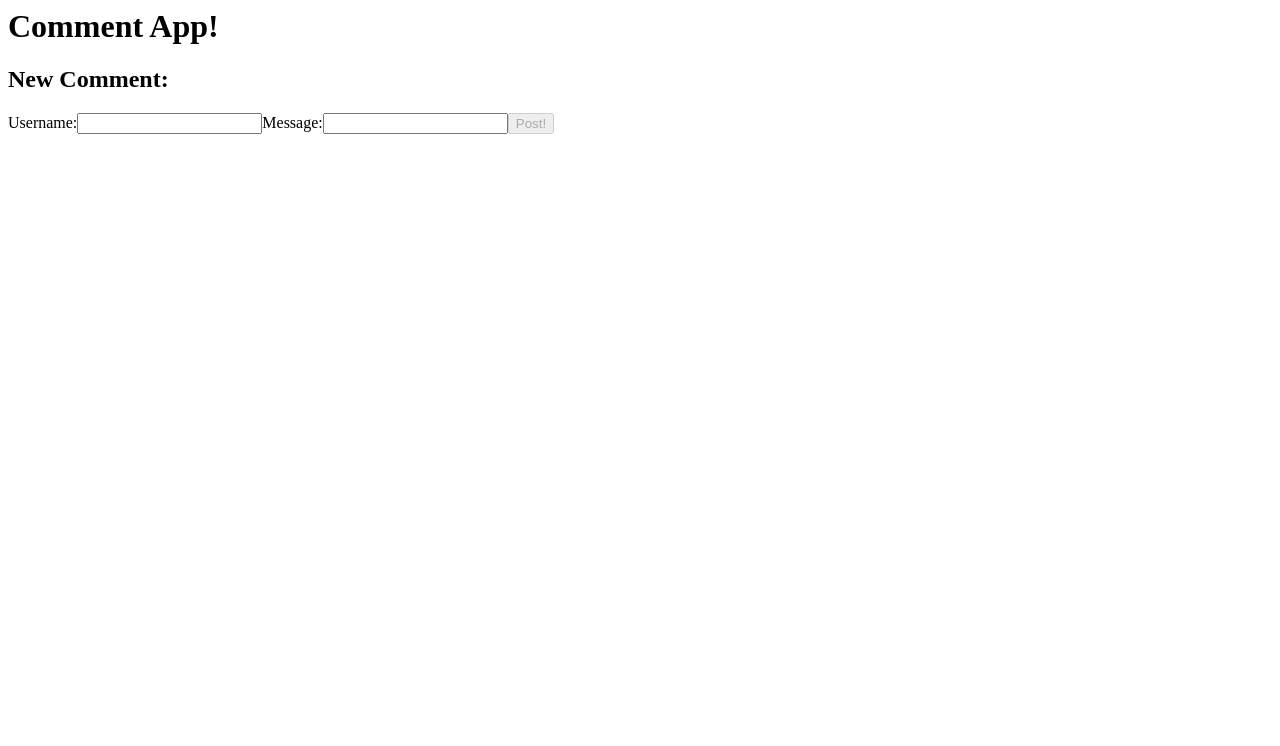
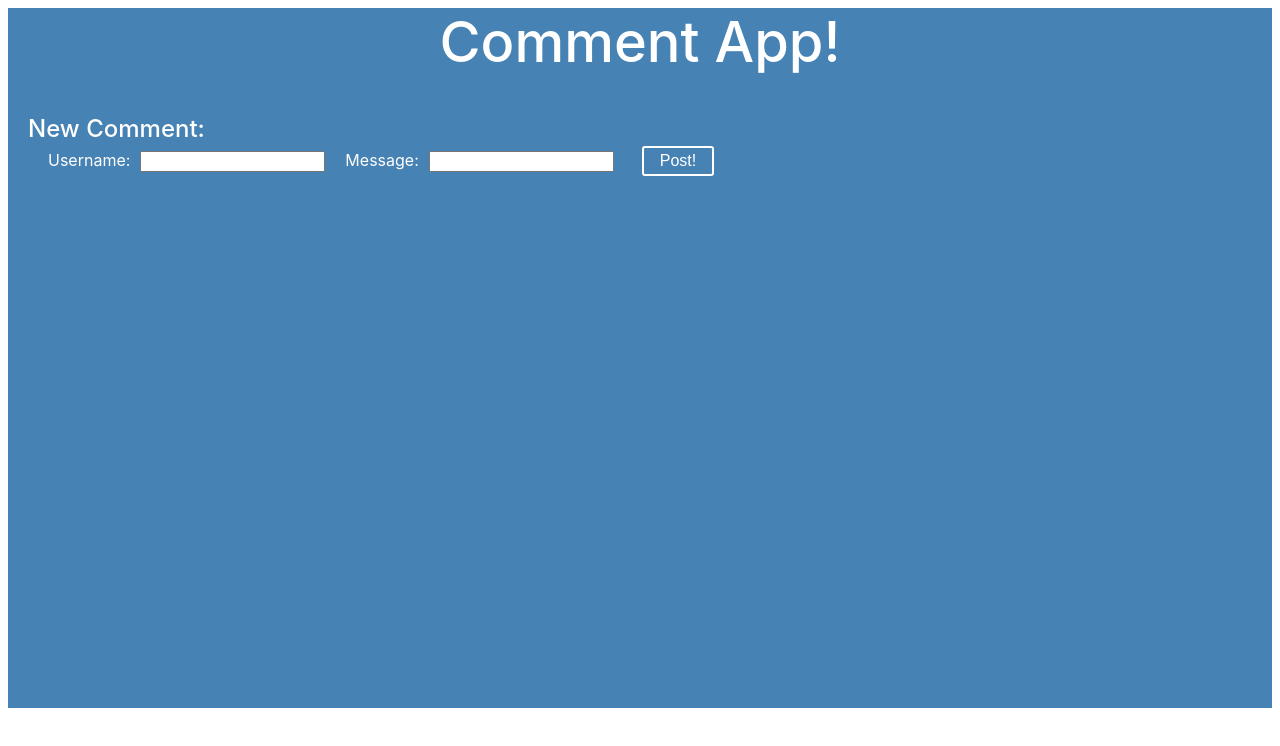
Before and after one commit to brendanm88/cis_197_hw4_react, a React (Vite) app: page / in a window 1280 px wide. Shown: the top 746 px of the page. Built offline with nearby package versions, Linux system fonts and the light colour scheme.

Commit message:
commit 10.13 1

```diff
--- a/package.json
+++ b/package.json
@@ -26,6 +26,7 @@
     "react": "^17.0.2",
     "react-dom": "^17.0.2",
     "redux": "^4.1.1",
+    "styled-components": "^5.3.1",
     "tailwindcss": "^2.2.16",
     "uuid": "^8.3.2"
   },
--- a/src/components/App.js
+++ b/src/components/App.js
@@ -1,24 +1,29 @@
 import React, { Component, useEffect, useState } from 'react'
 import CommentContainer from './CommentContainer'
 import NewPost from './NewPost'
+import { GlobalStyle, Title } from './StyleComps'
 
 const App = () => {
   const [comList, updateComList] = useState([])
-  const addComment = comment => {
-    updateComList(arr => [...arr, comment])
-    // list.push(comment)
-  }
 
   return (
     <div>
-      <h1>
-        Comment App!
-      </h1>
-      <NewPost d={0} list={comList} update={addComment} />
-      <CommentContainer
-        depth={0}
-        commentList={comList}
-      />
+      <GlobalStyle>
+        <div style={{
+          backgroundColor: 'steelblue',
+          height: '700px',
+        }}
+        >
+          <Title>
+            Comment App!
+          </Title>
+          <NewPost d={0} list={comList} update={updateComList} />
+          <CommentContainer
+            depth={0}
+            commentList={comList}
+          />
+        </div>
+      </GlobalStyle>
     </div>
   )
 }
--- a/src/components/Comment.js
+++ b/src/components/Comment.js
@@ -3,6 +3,7 @@ import React, { useEffect, useState } from 'react'
 import { v4 as uuidv4 } from 'uuid'
 import PropTypes from 'prop-types'
 import NewPost from './NewPost'
+import { ButtonWrapper } from './StyleComps'
 
 const Comment = ({ d, comment }) => {
   const { name, body } = comment
@@ -83,7 +84,11 @@ const Comment = ({ d, comment }) => {
           Replies:
           {replies}
         </p>
-        <button
+        <ButtonWrapper
+          style={{
+            background: 'white',
+            color: 'steelblue',
+          }}
           type="button"
           onClick={() => {
             setReplies(replies + 1)
@@ -91,15 +96,28 @@ const Comment = ({ d, comment }) => {
           }}
         >
           Reply
-        </button>
+        </ButtonWrapper>
 
-        <button type="button" onClick={() => setVotes(votes + 1)}>UpVote</button>
-        <button
+        <ButtonWrapper
+          style={{
+            background: 'white',
+            color: 'steelblue',
+          }}
+          type="button"
+          onClick={() => setVotes(votes + 1)}
+        >
+          UpVote
+        </ButtonWrapper>
+        <ButtonWrapper
+          style={{
+            background: 'white',
+            color: 'steelblue',
+          }}
           type="button"
           onClick={() => setVotes(votes - 1)}
         >
           DownVote
-        </button>
+        </ButtonWrapper>
         <NewPost d={depth + 1} />
       </div>
     )
@@ -172,7 +190,11 @@ const Comment = ({ d, comment }) => {
         Replies:
         {replies}
       </p>
-      <button
+      <ButtonWrapper
+        style={{
+          background: 'white',
+          color: 'steelblue',
+        }}
         type="button"
         onClick={() => {
           setReplies(replies + 1)
@@ -180,15 +202,28 @@ const Comment = ({ d, comment }) => {
         }}
       >
         Reply
-      </button>
+      </ButtonWrapper>
 
-      <button type="button" onClick={() => setVotes(votes + 1)}>UpVote</button>
-      <button
+      <ButtonWrapper
+        style={{
+          background: 'white',
+          color: 'steelblue',
+        }}
+        type="button"
+        onClick={() => setVotes(votes + 1)}
+      >
+        UpVote
+      </ButtonWrapper>
+      <ButtonWrapper
+        style={{
+          background: 'white',
+          color: 'steelblue',
+        }}
         type="button"
         onClick={() => setVotes(votes - 1)}
       >
         DownVote
-      </button>
+      </ButtonWrapper>
     </div>
   )
 }
--- a/src/components/NewPost.js
+++ b/src/components/NewPost.js
@@ -1,5 +1,6 @@
 import React, { useEffect, useState } from 'react'
 import PropTypes from 'prop-types'
+import { ButtonWrapper } from './StyleComps'
 
 const NewPost = ({ d, list, update }) => {
   const [inputName, setName] = useState('')
@@ -11,10 +12,26 @@ const NewPost = ({ d, list, update }) => {
   // if (!final) {
   return (
     <div>
-        <h2>New Comment:</h2>
-        <form>
+      <h2
+        style={{
+          marginBottom: '-5px',
+          marginLeft: '20px',
+          fontWeight: '500',
+        }}
+      >
+        New Comment:
+      </h2>
+      <form
+        style={{
+          marginLeft: '40px',
+        }}
+      >
         Username:
         <input
+          style={{
+            marginRight: '20px',
+            marginLeft: '10px',
+          }}
           type="text"
           id="name-box"
           value={inputName}
@@ -24,6 +41,10 @@ const NewPost = ({ d, list, update }) => {
         />
         Message:
         <input
+          style={{
+            marginRight: '20px',
+            marginLeft: '10px',
+          }}
           type="text"
           id="message-box"
           value={inputBody}
@@ -31,30 +52,25 @@ const NewPost = ({ d, list, update }) => {
             setBody(e.target.value)
           }}
         />
-          <button
+        <ButtonWrapper
+          style={{
+            background: canSubmit ? 'white' : 'steelblue',
+            color: canSubmit ? 'steelblue' : 'white',
+          }}
           type="submit"
           disabled={!canSubmit}
           onClick={() => {
             const comment = { name: inputName, body: inputBody }
-              update(comment)
-
-              console.log(list[0])
-              // setFinal(true)
+            console.log(list)
+            update([...list, comment])
+            console.log(list)
           }}
         >
           Post!
-          </button>
+        </ButtonWrapper>
       </form>
     </div>
   )
- // }
-
-  // return (
-  //   <CommentContainer
-  //     depth={depth}
-  //     commentList={comList}
-  //   />
-  // )
 }
 
 NewPost.propTypes = {
--- /dev/null
+++ b/src/components/StyleComps.js
@@ -0,0 +1,29 @@
+import s from 'styled-components'
+
+/* export const ButtonWrapper = s.div`
+  display: inline-block;
+  border-radius: 3px;
+  padding: 0rem 0;
+  margin: 0.5rem 1rem;
+  background: transparent;
+  color: white;
+  border: 2px solid white;
+` */
+
+export const GlobalStyle = s.div`
+  font-family: "Avenir Next", -apple-system, BlinkMacSystemFont, "Segoe UI", Helvetica, Arial, sans-serif, "Apple Color Emoji", "Segoe UI Emoji", "Segoe UI Symbol";
+  color: white;
+`
+// change margin for reply, upvote, downvote?
+export const ButtonWrapper = s.button`
+  font-size: 1em;
+  margin: 0.5em;
+  padding: 0.25em 1em;
+  border: 2px solid white;
+  border-radius: 3px;
+`
+export const Title = s.h1`
+  font-size: 3.5em;
+  font-weight: 530;
+  text-align: center;
+`
```
Also changed, not shown: Box.css (deleted, +0 -13 lines), 1 other file (tests, documents, lock files or other folders). Lines whose indentation alone changed are shown as unchanged.
